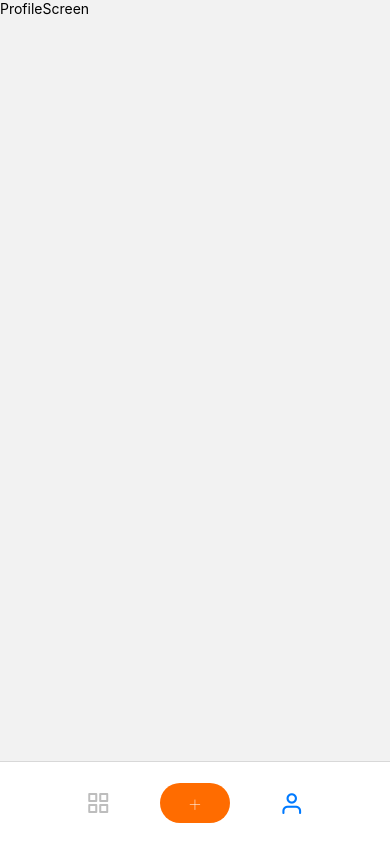
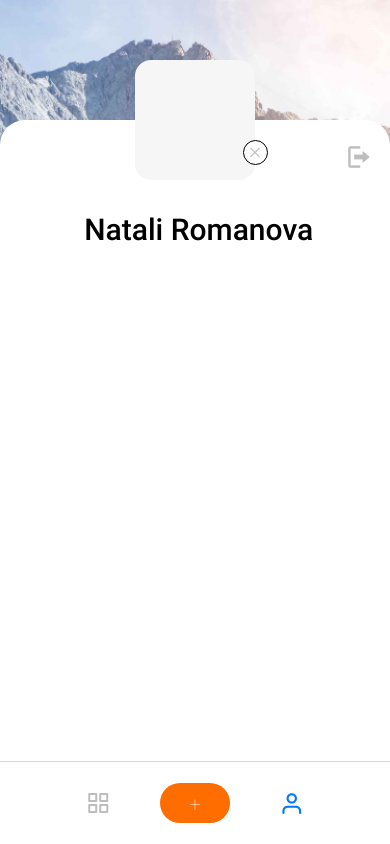
Before and after one commit to AleksZhov/image-sharing-app-ReactNative, a React Native app: screen /Profile in a window 390 px wide. Built offline with nearby package versions, Linux system fonts and the light colour scheme.

Commit message:
Added navigation to MapView

```diff
--- a/Screens/main/ProfileScreen.js
+++ b/Screens/main/ProfileScreen.js
@@ -1,8 +1,82 @@
-import { Text, Button } from "react-native";
+import {
+  StyleSheet,
+  TextInput,
+  Text,
+  View,
+  TouchableOpacity,
+  ImageBackground,
+  TouchableWithoutFeedback,
+  KeyboardAvoidingView,
+  Keyboard,
+  Platform,
+} from "react-native";
+import { Entypo, AntDesign, } from "@expo/vector-icons";
+
 const ProfileScreen = ({ navigation }) => {
-  const onExitBtnPress = () => {
-    navigation.navigate("LProfileScreen");
-  };
-  return <Text>ProfileScreen</Text>;
+
+
+  return <View style ={st.cont}><ImageBackground
+        source={require("../../assets/images/photoBg.jpg")}
+        style={st.image}
+  >
+    <View style={st.profileCont}>
+      <View style={st.avatCont}>
+        <TouchableOpacity style={st.remAvatBtn}><AntDesign name="close" size={15} color="#bdbdbd" /></TouchableOpacity>
+      </View>
+      <TouchableOpacity style={st.exitBtnCont}><Entypo
+
+              name="log-out"
+              size={24}
+              color="#BDBDBD"
+            /></TouchableOpacity>
+
+      <Text style = {st.profileName}> Natali Romanova</Text>
+    </View>
+  </ImageBackground></View>;
 };
 export default ProfileScreen;
+
+const st = StyleSheet.create({cont:{flex: 1,
+    backgroundColor: "transparent",
+    alignItems: "center",
+  justifyContent: "center",
+},
+image: {
+    flex: 1,
+    // justifyContent: "flex-end",
+
+    resizeMode: "cover",
+    height: "100%",
+  width: "100%",
+    // paddingTop:118,
+  },
+  profileCont: {
+    alignItems:"center",
+    flex: 1,
+  marginTop:120,
+    borderTopLeftRadius: 25,
+    borderTopRightRadius: 25,
+    backgroundColor: "#fff",
+    paddingTop: 32,
+    paddingLeft: 16,
+    paddingRight: 16,
+  }
+  , avatCont: {
+    width: 120,
+    height: 120,
+    backgroundColor: "#F6F6F6",
+    borderRadius: 16,
+    marginTop: -92,
+  }, profileName: {
+    fontFamily: "Roboto-Medium",
+    fontSize: 30,
+    marginTop: 32,
+  },
+  exitBtnCont: {
+    position: "absolute",
+    top: 24, right:19,
+  },
+  remAvatBtn: {
+    width: 25, height: 25, borderWidth: 1, borderColor: `"#e8e8e8"`, backgroundColor: "#fff", borderRadius: 13, alignItems: "center", justifyContent: "center",
+ position:"absolute",bottom:15,right:-12.5 }
+})
--- a/Screens/main/nestedScreens/DefaultPostsScreen.js
+++ b/Screens/main/nestedScreens/DefaultPostsScreen.js
@@ -22,6 +22,7 @@ const DefaultPostsScreen = ({ navigation, route }) => {
   }, [route.params]);
 
   const renderPosts = ({ item }) => {
+
     return (
       <View style={st.postCont}>
         <Image style={st.postPhoto} source={{ uri: item.photo }} />
@@ -43,6 +44,7 @@ const DefaultPostsScreen = ({ navigation, route }) => {
           </View>
           <View style={{ flexDirection: "row" }}>
             <Octicons
+              onPress={()=>navigation.navigate("Map",{locat:{latitude:item.locatPos.latitude,longitude:item.locatPos.longitude}})}
               name="location"
               size={18}
               color="rgba(189, 189, 189, 1)"
--- a/Screens/main/nestedScreens/MapScreen.js
+++ b/Screens/main/nestedScreens/MapScreen.js
@@ -1,9 +1,66 @@
-import { Text, Button } from "react-native";
-import MapView from "react-native-maps";
-const MapScreen = ({ navigation }) => {
-  const onExitBtnPress = () => {
-    navigation.navigate("LMapScren");
-  };
-  return <Text>MapScreen</Text>;
+import { View ,StyleSheet,Dimensions, TouchableOpacity, Text} from "react-native";
+import MapView, { Marker } from "react-native-maps";
+import { Feather, AntDesign } from "@expo/vector-icons";
+import { useState, useEffect } from "react";
+
+const MapScreen = ({ navigation, route }) => {
+
+  const { latitude, longitude } = route.params.locat;
+  console.log(latitude, longitude);
+  // const [latitude, setLatitude] = useState(null);
+  // const [longitude, setLongitude] = useState(null);
+  // useEffect(() => {
+  //   if (route.params?.locat) {
+  //     setLatitude(route.params.locat.latitude);
+  //     setLongitude(route.params.locat.longitude);
+  //   }
+
+  // }, [route.params]);
+
+
+
+  return <View styles={st.cont}>
+    <TouchableOpacity style={st.backBtn} onPress={navigation.navigate("DefaultPosts")}><AntDesign  name="arrowleft" size={24} color="black" /></TouchableOpacity>
+    <MapView
+        style={st.mapStyle}
+        region={{
+          latitude,
+          longitude,
+          latitudeDelta: 0.0922,
+          longitudeDelta: 0.0421,
+        }}
+        mapType="standard"
+        minZoomLevel = {15}
+        // onMapReady={() => console.log("Map is ready")}
+        // onRegionChange={() => console.log("Region change")}
+      >
+        <Marker
+          title="I am here"
+          coordinate={{ latitude, longitude}}
+          description='Hello'
+        />
+      </MapView></View>;
+  //  return <View style ={{flex:1, alignItems:"center", justifyContent:"center"}}><Text>Map View</Text>
+  // <Text>Map View</Text>
+  // <Text>Map View</Text>
+  // <Text>Map View</Text>
+  // <Text>Map View</Text>
+  // <Text>Map View</Text></View>
 };
+
+
+const st = StyleSheet.create({cont:{ flex: 1,
+    backgroundColor: "#fff",
+    alignItems: "center",
+  justifyContent: "center",
+},
+mapStyle:{width: Dimensions.get("window").width,
+    height: Dimensions.get("window").height,
+  },
+  backBtn: {
+    width: 40, height: 40, borderWidth: 1, borderColor: "black", borderRadius: 20, alignItems: 'center',
+    backgroundColor:"#fff",
+  justifyContent:"center",position:"absolute", top: 20, left:20}
+})
+
 export default MapScreen;
```
Also changed, not shown: package.json (+5 -5 lines), 1 other file (tests, documents, lock files or other folders).
